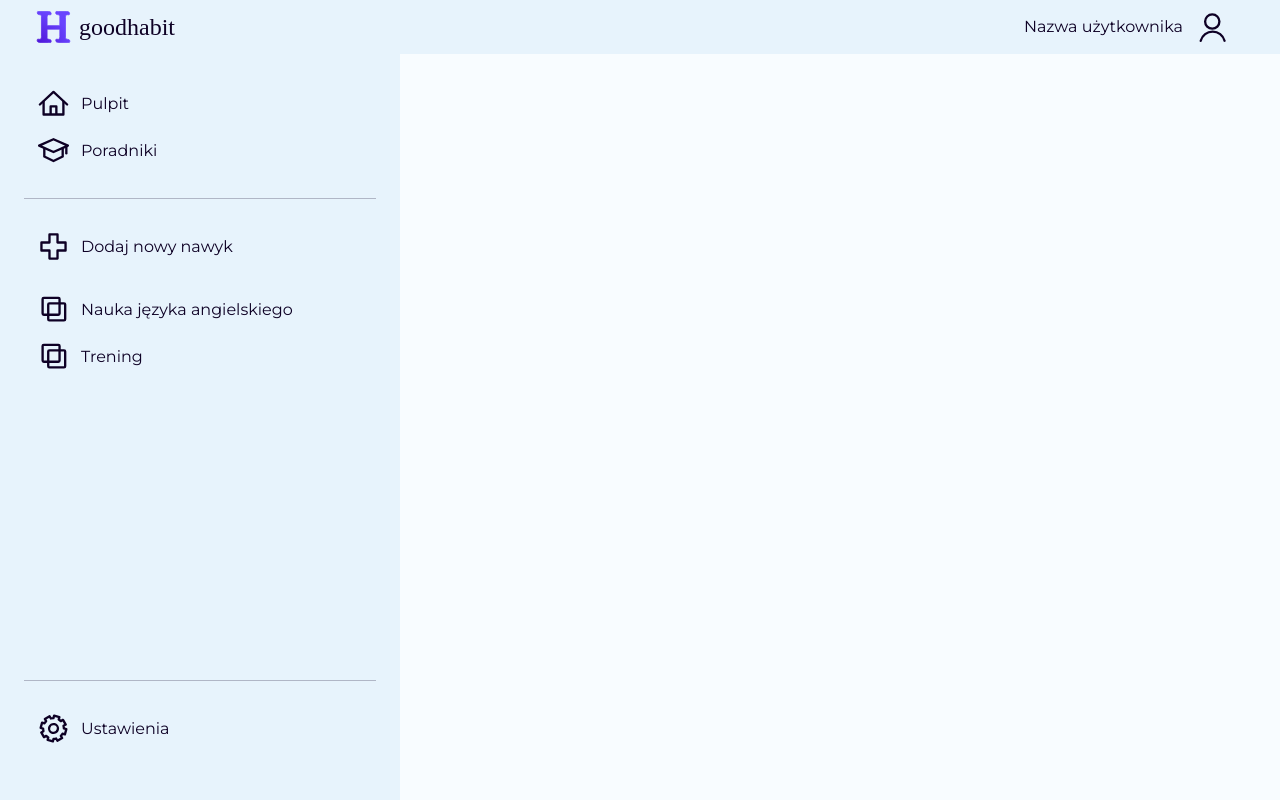
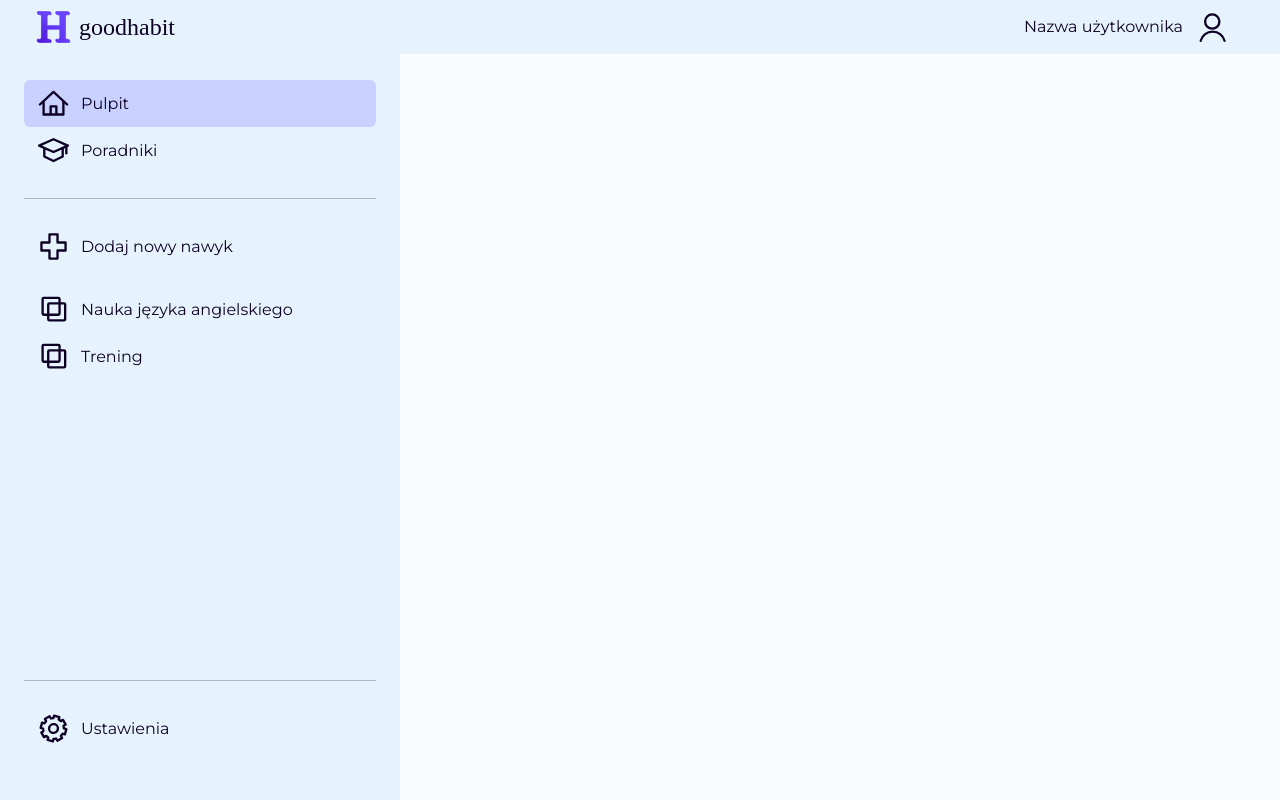
Before and after one commit to BarteXikora/habit-tracking, a React (Create React App) app in the folder client/: page /login in a window 1280 px wide. Both pictures are taken after a click on the button "Log In". Built offline with nearby package versions, Linux system fonts and the light colour scheme; a web font is replaced by a local one.

Commit message:
Added active button class to buttons in app menu.

```diff
--- a/client/src/components/system/AppMenu.tsx
+++ b/client/src/components/system/AppMenu.tsx
@@ -1,4 +1,5 @@
-import { Container, Button } from 'react-bootstrap'
+import { useLocation, Link } from 'react-router-dom'
+import { Container } from 'react-bootstrap'
 
 import iconDashboard from '../../img/icon-dashboard.svg'
 import iconLearn from '../../img/icon-learn.svg'
@@ -8,46 +9,72 @@ import iconSettings from '../../img/icon-settings.svg'
 
 export interface IAppMenu {
     habitsList: {
+        id: number
         name: string
         icon?: string
     }[]
 }
 
+const isActive = (path: string, element: string): boolean => {
+    const pathType = path.substring(1, path.length).split('/')[0]
+
+    if (pathType !== 'habit')
+        return pathType === element
+
+    return path.substring(1, path.length) === element
+}
+
 const AppMenu = ({ habitsList }: IAppMenu) => {
+    const location = useLocation()
+
     return <div className='app-menu fixed-top h-100 py-5 px-4'>
         <Container fluid className='d-flex flex-column h-100 px-0'>
             <div className="py-3"></div>
 
             <div className="h-100">
-                <Button className="btn btn-tr w-100">
+                <Link
+                    to='/dashboard'
+                    className={`btn btn-tr ${isActive(location.pathname, 'dashboard') && 'btn-active'} w-100`}
+                >
                     <img src={iconDashboard} alt='Pulpit' />
 
                     Pulpit
-                </Button>
+                </Link>
 
-                <Button className='btn btn-tr w-100'>
+                <Link
+                    to='/learn'
+                    className={`btn btn-tr ${isActive(location.pathname, 'learn') && 'btn-active'} w-100`}
+                >
                     <img src={iconLearn} alt='Poradniki' />
 
                     Poradniki
-                </Button>
+                </Link>
 
                 <hr className='my-4' />
 
-                <Button className='btn btn-tr w-100 mb-3'>
+                <Link
+                    to='/add'
+                    className={`btn btn-tr ${isActive(location.pathname, 'add') && 'btn-active'} w-100 mb-3`}
+                >
                     <img src={iconAdd} alt='Dodaj śledzenie nawyku' />
 
                     Dodaj nowy nawyk
-                </Button>
+                </Link>
 
                 {
                     habitsList.length > 0 ?
 
                         habitsList.map(habit => {
-                            return <Button className='btn btn-tr w-100'>
-                                <img src={habit.icon ? habit.icon : iconNoIcon} alt={`Ikona ${habit.name}`} />
+                            return (
+                                <Link
+                                    key={habit.id}
+                                    to={`/habit/${habit.id}`}
+                                    className={`btn btn-tr ${isActive(location.pathname, 'habit/' + habit.id) && 'btn-active'} w-100`}
+                                >
+                                    <img src={habit.icon ? habit.icon : iconNoIcon} alt={`Ikona ${habit.name}`} />
 
-                                {habit.name}
-                            </Button>
+                                    {habit.name}
+                                </Link>)
                         })
 
                         :
@@ -59,11 +86,14 @@ const AppMenu = ({ habitsList }: IAppMenu) => {
             <div>
                 <hr className='my-4' />
 
-                <Button className='btn btn-tr w-100'>
+                <Link
+                    to='/settings'
+                    className={`btn btn-tr ${isActive(location.pathname, 'settings') && 'btn-active'} w-100`}
+                >
                     <img src={iconSettings} alt='Ustawienia' />
 
                     Ustawienia
-                </Button>
+                </Link>
             </div>
         </Container>
     </div>
--- a/client/src/components/system/SystemUI.tsx
+++ b/client/src/components/system/SystemUI.tsx
@@ -11,7 +11,7 @@ const SystemUI = ({ children }: IChildren) => {
     return <>
         <AppNavbar />
 
-        <AppMenu habitsList={[{ name: 'Nauka języka angielskiego' }, { name: 'Trening' }]} />
+        <AppMenu habitsList={[{ id: 5, name: 'Nauka języka angielskiego' }, { id: 7, name: 'Trening' }]} />
 
         {children}
     </>
--- a/client/src/css/main.css
+++ b/client/src/css/main.css
@@ -63,7 +63,7 @@ button {
   color: #0E0025;
 }
 .btn-tr:hover {
-  background-color: rgba(87, 112, 130, 0.4);
+  background-color: #C8D1FF;
   color: #0E0025;
 }
 .btn-tr:active {
@@ -71,6 +71,14 @@ button {
   color: #0E0025 !important;
 }
 
+.btn-active {
+  background-color: #C8D1FF;
+}
+.btn-active:hover, .btn-active:active {
+  background-color: #C8D1FF !important;
+  cursor: default;
+}
+
 .app-menu {
   background-color: #E7F3FC;
   width: 400px;
--- a/client/src/scss/system/buttons.scss
+++ b/client/src/scss/system/buttons.scss
@@ -18,7 +18,7 @@ button {
     color: $black;
 
     &:hover {
-        background-color: $courtain-gray;
+        background-color: $prim-2;
         color: $black;
     }
 
@@ -27,3 +27,13 @@ button {
         color: $black !important;
     }
 }
+
+.btn-active {
+    background-color: $prim-2;
+
+    &:hover,
+    &:active {
+        background-color: $prim-2 !important;
+        cursor: default;
+    }
+}
```
